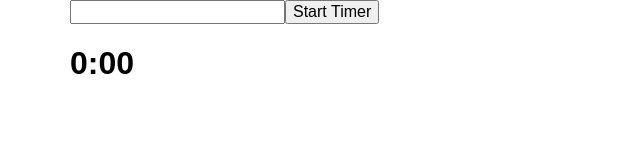
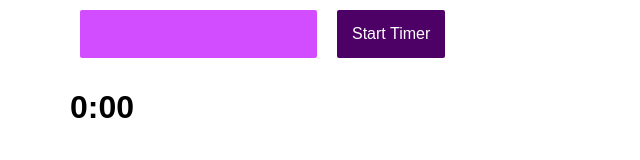
Before and after one commit to azbshiri/focus-timer, a plain HTML site: page index.html in a window 1280 px wide. Shown: the whole page, without its empty margins (0-640 px from the left). Drawn offline with Linux system fonts and the light colour scheme.

Commit message:
Add style to inputs from codepen

```diff
--- a/scss/base/_defaults.scss
+++ b/scss/base/_defaults.scss
@@ -27,8 +27,6 @@
 
 // Headlines
 // -------------------------
-
-
 
 
 // Paragraphs
@@ -118,11 +116,27 @@ img {
 // Forms
 // **************************************************
 
+input {
+  background: $base-light;
+  border: none;
+  padding: 15px;
+  border-radius: 2px;
+  margin: 10px;
+  color: white;
+  &:focus {
+    outline:none;
+    background: $base-xlight;
+  }
+}
+
+input[type="button"] {
+  background: $base-xdark;
+  &:hover {
+    background: $base-dark;
+  }
+}
 
 // label {}
-
-
-// input,
 // button,
 // select,
 // textarea { }
```
Also changed, not shown: css/main.css.
